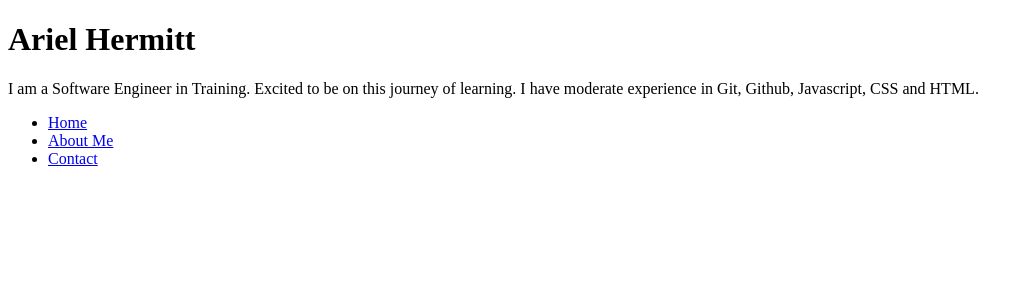
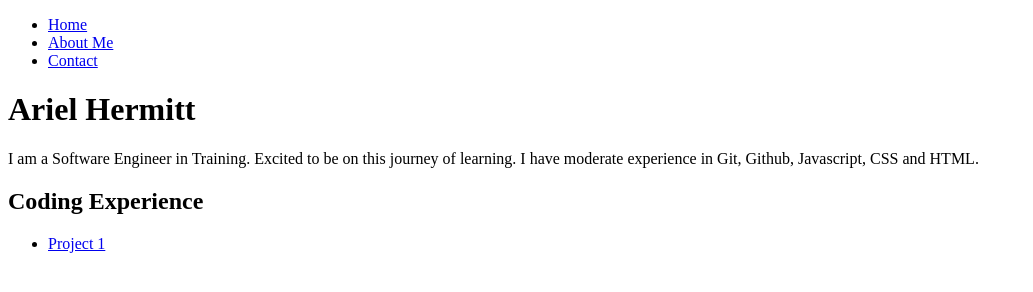
Before and after one commit to Arielthecoder/techtonica-assignments, a plain HTML site: page portfolio/portfolio.html in a window 1280 px wide. Shown: the whole page, without its empty margins (0-1033 px from the left). Drawn offline with Linux system fonts and the light colour scheme; a web font is replaced by a local one.

Commit message:
coding experience list

```diff
--- a/portfolio/portfolio.html
+++ b/portfolio/portfolio.html
@@ -10,17 +10,33 @@
     <link href="https://fonts.googleapis.com/css2?family=Arsenal&family=Prata&display=swap" rel="stylesheet">
 </head>
 <body>
-    <header>
-      <h1>Ariel Hermitt</h1>
-      <p>I am a Software Engineer in Training. Excited to be on this journey of learning. I have moderate experience in Git, Github, Javascript, CSS and HTML.</p>
     <nav>
       <ul>
-        <li><a href="#">Home</a></li>
+        <li><a href="#" class="active">Home</a></li>
         <li><a href="#about">About Me</a></li>
         <li><a href="#contact">Contact</a></li>
       </ul>
     </nav>
-  </header>
+
+  <header>
+    <header>
+      <h1>Ariel Hermitt</h1>
+      <p>I am a Software Engineer in Training. Excited to be on this journey of learning. I have moderate experience in Git, Github, Javascript, CSS and HTML.</p>
+</header>
+
+<div class="container">
+  <div class="content">
+    <section>
+      <h2>Coding Experience</h2>
+      <ul>
+        <li>
+          <a href="https://github.com/Arielthecoder/techtonica-assignments/tree/main">Project 1</a>
+        </li>
+      </ul>
+    </section>
+
+
+
 
 </body>
 <script src="script.js"></script>
```
